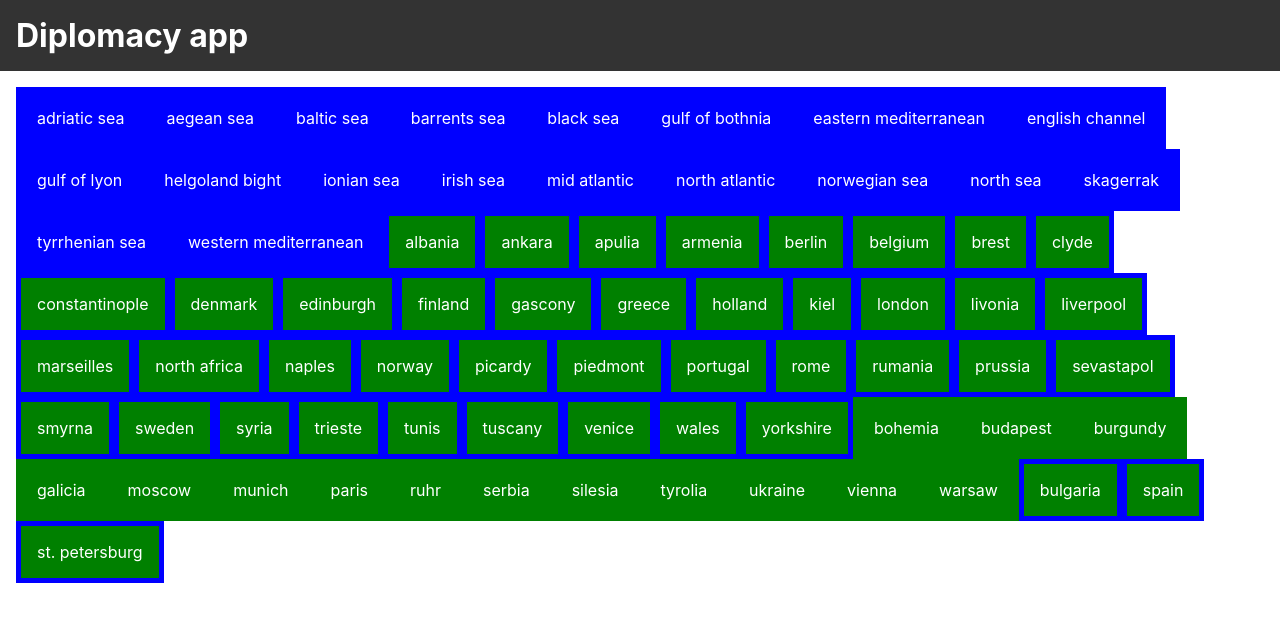
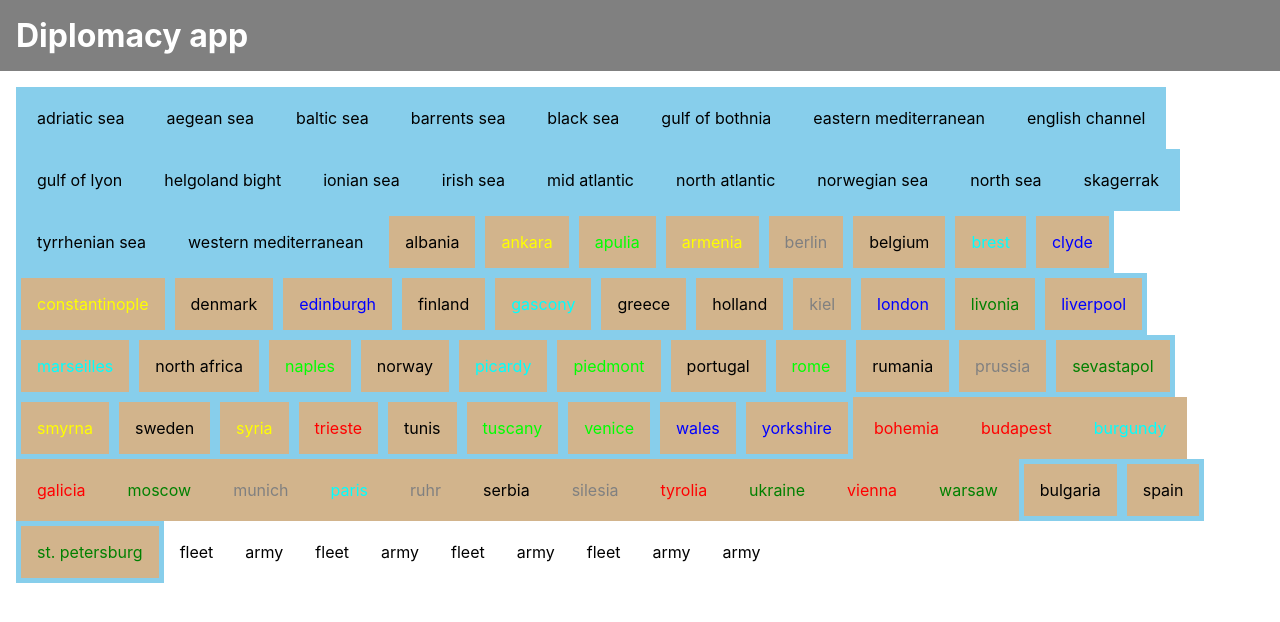
Before and after one commit to johnpooch/diplomacy-client, a React app: page / in a window 1280 px wide. Shown: the top 622 px of the page. Built offline with nearby package versions, Linux system fonts and the light colour scheme.

Commit message:
Add pieces and initial board state

```diff
--- a/src/app/App.jsx
+++ b/src/app/App.jsx
@@ -3,13 +3,13 @@ import React from 'react'
 import './App.scss'
 
 import AppHeader from './AppHeader.jsx'
-import Map from '../components/Map.jsx'
+import Game from '../components/Game.jsx'
 
 function App () {
   return (
     <div className="app">
       <AppHeader />
-      <Map />
+      <Game />
     </div>
   )
 }
--- /dev/null
+++ b/src/components/Game.jsx
@@ -0,0 +1,117 @@
+import React from 'react'
+
+import './Game.scss'
+
+// import mapImage from '../images/map.svg'
+import territoriesData from '../json/territories.json'
+import nationsData from '../json/nations.json'
+import piecesData from '../json/pieces.json'
+
+import Territory from './Territory.jsx'
+import Piece from './Piece.jsx'
+
+class Game extends React.Component {
+  constructor (props) {
+    super(props)
+
+    const pieces = this.getPieces()
+    const territories = this.getTerritories()
+    const nations = this.getNations()
+
+    this.state = {
+      pieces: pieces,
+      territories: territories,
+      nations: nations
+    }
+  }
+
+  getPieces () {
+    // remap the json data
+    return piecesData.map(p => {
+      const fields = p.fields
+      fields.pk = p.pk
+      return fields
+    })
+  }
+
+  getTerritories () {
+    // remap the json data
+    return territoriesData.map(t => {
+      const fields = t.fields
+      fields.pk = t.pk
+      return fields
+    })
+  }
+
+  getNations () {
+    // remap the json data
+    return nationsData.map(n => {
+      const fields = n.fields
+      fields.pk = n.pk
+      return fields
+    })
+  }
+
+  renderTerritories () {
+    const territories = []
+
+    this.state.territories.forEach(t => {
+      const nation = this.getNationByKey(t.controlled_by)
+
+      territories.push(
+        <Territory
+          key={t.pk}
+          name={t.name}
+          coastal={t.coastal}
+          neighbours={t.neighbours}
+          shared_coasts={t.shared_coasts}
+          type={t.type}
+          nation={nation}
+        />
+      )
+    })
+
+    return territories
+  }
+
+  renderPieces () {
+    const pieces = []
+
+    this.state.pieces.forEach(p => {
+      const nation = this.getNationByKey(p.nation)
+      const territory = this.getTerritoryByKey(p.territory)
+
+      pieces.push(
+        <Piece
+          key={p.pk}
+          type={p.type}
+          territory={territory}
+          nation={nation}
+        />
+      )
+    })
+
+    return pieces
+  }
+
+  getNationByKey (pk) {
+    const nation = this.state.nations.find(n => { return n.pk === pk })
+    return nation
+  }
+
+  getTerritoryByKey (pk) {
+    const territory = this.state.territories.find(t => { return t.pk === pk })
+    return territory
+  }
+
+  render () {
+    return (
+      <main className="game">
+        {this.renderTerritories()}
+        {this.renderPieces()}
+      </main>
+    )
+  }
+}
+
+export default Game
--- a/src/components/Map.scss
+++ b/src/components/Game.scss
@@ -1,5 +1,5 @@
 @import "../utils/variables";
 
-.map {
+.game {
   padding: $p + px;
 }
--- a/src/components/Map.jsx
+++ /dev/null
@@ -1,36 +0,0 @@
-import React from 'react'
-
-import './Map.scss'
-
-// import mapImage from '../images/map.svg'
-import json from '../json/territories.json'
-import Territory from './Territory.jsx'
-
-function Map () {
-  // console.log(json)
-  const territories = []
-
-  for (let index = 0; index < json.length; index++) {
-    const key = json[index].pk
-    const fields = json[index].fields
-
-    territories.push(
-      <Territory
-        key={key}
-        name={fields.name}
-        coastal={fields.coastal}
-        neighbours={fields.neighbours}
-        shared_coasts={fields.shared_coasts}
-        type={fields.type}
-      />
-    )
-  }
-
-  return (
-    <main className="map">
-      {territories}
-    </main>
-  )
-}
-
-export default Map
--- /dev/null
+++ b/src/components/Piece.jsx
@@ -0,0 +1,37 @@
+import React from 'react'
+import PropTypes from 'prop-types'
+
+import './Piece.scss'
+
+class Piece extends React.Component {
+  // hoverStart () {
+  //   console.log(this.props.neighbours)
+  // }
+
+  // hoverEnd () {
+
+  // }
+
+  render () {
+    return (
+      <div
+        className="piece"
+        data-type={this.props.type}
+        data-nation={this.props.nation.pk}
+        // data-territory={this.props.territory.pk}
+        // onMouseOver={() => this.hoverStart()}
+        // onMouseOut={() => this.hoverEnd()}
+      >
+        {this.props.type}
+      </div>
+    )
+  }
+}
+
+Piece.propTypes = {
+  type: PropTypes.string,
+  nation: PropTypes.object,
+  territory: PropTypes.object
+}
+
+export default Piece
--- /dev/null
+++ b/src/components/Piece.scss
@@ -0,0 +1,6 @@
+@import "../utils/variables";
+
+.piece {
+  display: inline-block;
+  padding: $p + px;
+}
--- a/src/components/Territory.jsx
+++ b/src/components/Territory.jsx
@@ -5,13 +5,19 @@ import './Territory.scss'
 
 class Territory extends React.Component {
   render () {
+    const nation = this.props.nation
+    const nationKey = nation ? nation.pk : null
+    // const nationName = nation ? nation.name : null
+
     return (
       <div
         className="territory"
         data-type={this.props.type}
         data-coastal={this.props.coastal}
+        data-nation={nationKey}
       >
-        {this.props.name}
+        <span className="name">{this.props.name}</span>
+        {/* { nationName ? <span className="nation">{nationName}</span> : null } */}
       </div>
     )
   }
@@ -20,7 +26,9 @@ class Territory extends React.Component {
 Territory.propTypes = {
   name: PropTypes.string,
   type: PropTypes.string,
-  coastal: PropTypes.bool
+  coastal: PropTypes.bool,
+  neighbours: PropTypes.arrayOf(PropTypes.number),
+  nation: PropTypes.object
 }
 
 export default Territory
--- a/src/components/Territory.scss
+++ b/src/components/Territory.scss
@@ -3,18 +3,46 @@
 .territory {
   display: inline-block;
   padding: $p + px;
-  color: white;
   border: 5px solid transparent;
+  // color: white;
 
   &[data-type=sea] {
-    background: blue;
+    background: $sea-color;
   }
 
   &[data-type=land] {
-    background: green;
+    background: $land-color;
   }
 
   &[data-coastal=true] {
-    border: 5px solid blue;
+    border-color: $coast-color;
+  }
+
+  &[data-nation="1"] {
+    color: $player-1-color;
+  }
+
+  &[data-nation="2"] {
+    color: $player-2-color;
+  }
+
+  &[data-nation="3"] {
+    color: $player-3-color;
+  }
+
+  &[data-nation="4"] {
+    color: $player-4-color;
+  }
+
+  &[data-nation="5"] {
+    color: $player-5-color;
+  }
+
+  &[data-nation="6"] {
+    color: $player-6-color;
+  }
+
+  &[data-nation="7"] {
+    color: $player-7-color;
   }
 }
--- /dev/null
+++ b/src/json/nations.json
@@ -0,0 +1,58 @@
+[
+    {
+        "fields": {
+            "active": true,
+            "name": "England"
+        },
+        "model": "core.nation",
+        "pk": 1
+    },
+    {
+        "fields": {
+            "active": true,
+            "name": "France"
+        },
+        "model": "core.nation",
+        "pk": 2
+    },
+    {
+        "fields": {
+            "active": true,
+            "name": "Germany"
+        },
+        "model": "core.nation",
+        "pk": 3
+    },
+    {
+        "fields": {
+            "active": true,
+            "name": "Austria-Hungary"
+        },
+        "model": "core.nation",
+        "pk": 4
+    },
+    {
+        "fields": {
+            "active": true,
+            "name": "Italy"
+        },
+        "model": "core.nation",
+        "pk": 5
+    },
+    {
+        "fields": {
+            "active": true,
+            "name": "Russia"
+        },
+        "model": "core.nation",
+        "pk": 6
+    },
+    {
+        "fields": {
+            "active": true,
+            "name": "Turkey"
+        },
+        "model": "core.nation",
+        "pk": 7
+    }
+]
--- /dev/null
+++ b/src/json/pieces.json
@@ -0,0 +1,92 @@
+[
+    {
+        "fields": {
+            "active": true,
+            "nation": 1,
+            "territory": 36,
+            "type": "fleet"
+        },
+        "model": "core.piece",
+        "pk": 1
+    },
+    {
+        "fields": {
+            "active": true,
+            "nation": 1,
+            "territory": 38,
+            "type": "army"
+        },
+        "model": "core.piece",
+        "pk": 2
+    },
+    {
+        "fields": {
+            "active": true,
+            "nation": 1,
+            "territory": 30,
+            "type": "fleet"
+        },
+        "model": "core.piece",
+        "pk": 3
+    },
+    {
+        "fields": {
+            "active": true,
+            "nation": 2,
+            "territory": 65,
+            "type": "army"
+        },
+        "model": "core.piece",
+        "pk": 4
+    },
+    {
+        "fields": {
+            "active": true,
+            "nation": 2,
+            "territory": 26,
+            "type": "fleet"
+        },
+        "model": "core.piece",
+        "pk": 5
+    },
+    {
+        "fields": {
+            "active": true,
+            "nation": 2,
+            "territory": 39,
+            "type": "army"
+        },
+        "model": "core.piece",
+        "pk": 6
+    },
+    {
+        "fields": {
+            "active": true,
+            "nation": 3,
+            "territory": 35,
+            "type": "fleet"
+        },
+        "model": "core.piece",
+        "pk": 7
+    },
+    {
+        "fields": {
+            "active": true,
+            "nation": 3,
+            "territory": 24,
+            "type": "army"
+        },
+        "model": "core.piece",
+        "pk": 8
+    },
+    {
+        "fields": {
+            "active": true,
+            "nation": 3,
+            "territory": 64,
+            "type": "army"
+        },
+        "model": "core.piece",
+        "pk": 9
+    }
+]
--- a/src/utils/_variables.scss
+++ b/src/utils/_variables.scss
@@ -2,7 +2,19 @@
 $sans-stack: -apple-system, BlinkMacSystemFont, "Segoe UI", Roboto, "Oxygen-Sans", Ubuntu, Cantarell, "Helvetica Neue", sans-serif;
 
 // colors
-$primary-color: #333;
+$primary-color: gray;
+
+$sea-color: skyblue;
+$land-color: tan;
+$coast-color: skyblue;
+
+$player-1-color: blue; // England
+$player-2-color: cyan; // France
+$player-3-color: gray; // Germany
+$player-4-color: red; // Austria-Hungary
+$player-5-color: lime; // Italy
+$player-6-color: green; // Russia
+$player-7-color: yellow; // Turkey
 
 // sizes
 $p: 16;
```
